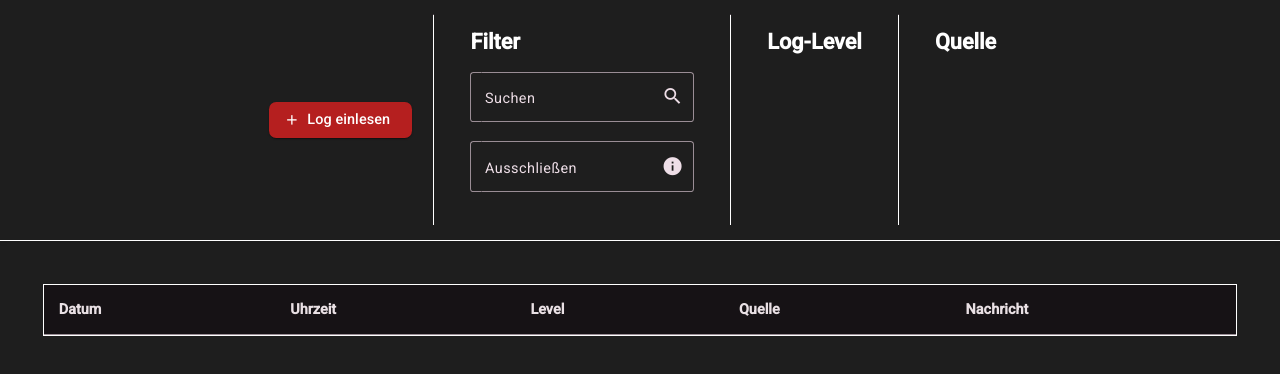
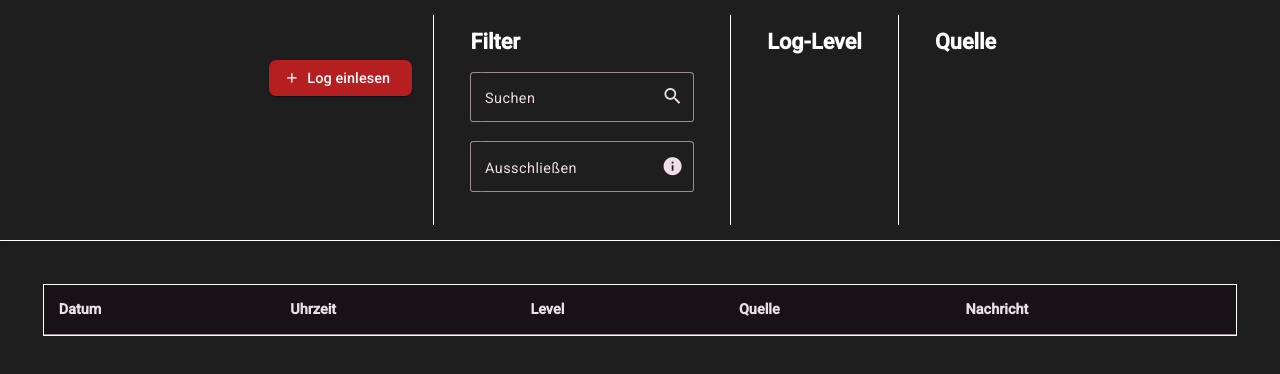
Before and after one commit to NoahYannis/angular-log-analyzer, an Angular app: page / in a window 1280 px wide. Shown: the top 374 px of the page. Built offline with nearby package versions, Linux system fonts and the light colour scheme.

Commit message:
Spinner nach Ändern von Filtern anzeigen + Spinner-Position verschoben

```diff
--- a/src/app/app.css
+++ b/src/app/app.css
@@ -207,10 +207,24 @@ tr:nth-child(even) {
   }
 }
 
+.button-area {
+  display: flex;
+  flex-direction: column;
+  justify-content: center;
+  align-items: center;
+  gap: 1rem;
+}
+
 .spinner-container {
   display: flex;
   flex-direction: column;
-  margin: 3rem;
   align-items: center;
   justify-content: center;
+  min-height: 60px;
+  padding: 0.5rem;
 }
+
+.spinner-text {
+  color: var(--text-color);
+  font-size: 0.875rem;
+}
--- a/src/app/app.html
+++ b/src/app/app.html
@@ -1,6 +1,7 @@
 <div class="container">
   <!-- Einstellungen (Filter, Log-Level, Quelle) -->
   <div class="settings">
+    <div class="button-area">
       <button
         mat-raised-button
         color="primary"
@@ -8,10 +9,19 @@
         (click)="selectLogFile()"
         (dragover)="onDragOver($event)"
         (dragleave)="onDragLeave($event)"
-      (drop)="onDrop($event)">
+        (drop)="onDrop($event)"
+      >
         <mat-icon>add</mat-icon>
         {{ logFileName }}
       </button>
+
+      <div class="spinner-container">
+        @if (isProcessing) {
+        <mat-spinner diameter="40" strokeWidth="3"></mat-spinner>
+        <p class="spinner-text">Verarbeitung läuft...</p>
+        }
+      </div>
+    </div>
 
     <mat-divider class="separator" [vertical]="false"></mat-divider>
 
@@ -61,13 +71,6 @@
     </div>
   </div>
 
-  @if (isProcessing) {
-  <div id="spinner" class="spinner-container">
-    <mat-spinner diameter="60" strokeWidth="4"></mat-spinner>
-    <p class="spinner-text">Log-Datei wird verarbeitet...</p>
-  </div>
-  }
-
   <!--Log-Anzeige-->
   <div class="log-display">
     <table mat-table [dataSource]="filteredEntries" class="mat-elevation-z8" matSort>
--- a/src/app/app.ts
+++ b/src/app/app.ts
@@ -204,9 +204,7 @@ export class App implements AfterViewInit {
       return;
     }
 
-    this.filteredEntries.data = this.logEntries.data.filter((entry) =>
-      this.meetsFilterCriteria(entry)
-    );
+    this.filterEntries();
   }
 
   applyToggleFilter(event: MatSlideToggleChange) {
@@ -218,9 +216,19 @@ export class App implements AfterViewInit {
       return;
     }
 
-    this.filteredEntries.data = this.logEntries.data.filter((entry: any) =>
-      this.meetsFilterCriteria(entry)
-    );
+    this.filterEntries();
+  }
+
+  private filterEntries() {
+    this.isProcessing = true;
+
+    // Asynchron laden
+    setTimeout(() => {
+      this.filteredEntries.data = this.logEntries.data.filter((entry) =>
+        this.meetsFilterCriteria(entry)
+      );
+      this.isProcessing = false;
+    }, 0);
   }
 
   meetsFilterCriteria(entry: Entry): boolean {
```
Lines whose indentation alone changed are shown as unchanged.
